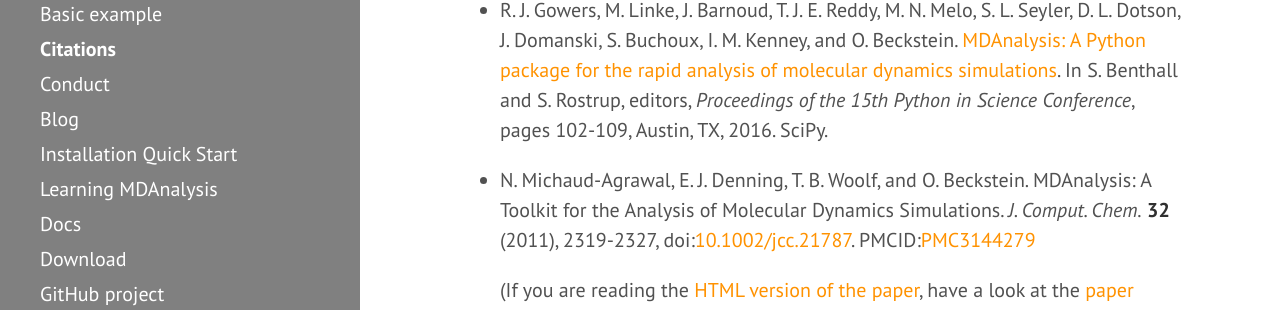
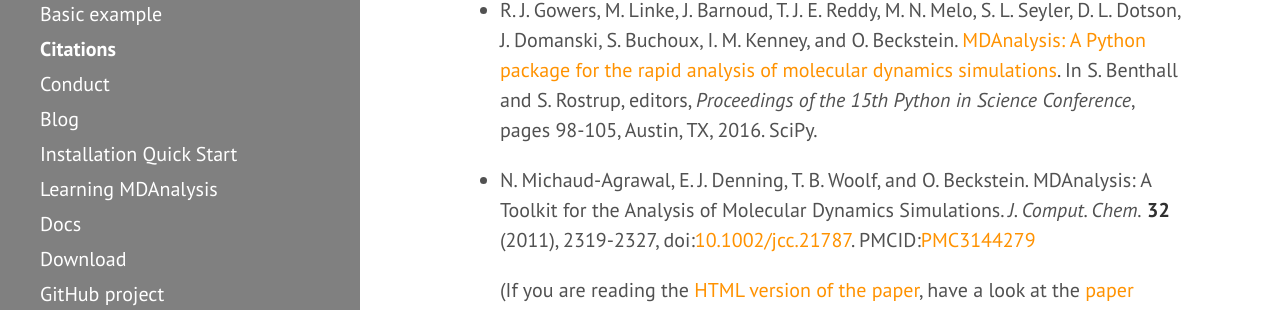
Before and after one commit to MDAnalysis/MDAnalysis.github.io, a Jekyll site: the page built from pages/citations.md, in a window 1280 px wide and 900 px high. Shown: the part 463-773 px from the top of the window. Built offline with Jekyll 4.4.1, drawn with Linux system fonts in a browser that asks for light colours; comment, search, counter and statistics services are not loaded.

Commit message:
update scipy citation page numbers
The page numbers are now taken from the official bibtex entry.

```diff
--- a/pages/citations.md
+++ b/pages/citations.md
@@ -24,7 +24,7 @@ When using MDAnalysis in published work, please cite the following two papers:
    I. M. Kenney, and
    O. Beckstein. [MDAnalysis: A Python package for the rapid analysis of molecular dynamics simulations](http://conference.scipy.org/proceedings/scipy2016/oliver_beckstein.html). In
    S. Benthall and S. Rostrup, editors, *Proceedings of the 15th Python in
-   Science Conference*, pages 102-109, Austin, TX, 2016. SciPy.
+   Science Conference*, pages 98-105, Austin, TX, 2016. SciPy.
 
  * <a name="MichaudAgrawal2011"></a>N. Michaud-Agrawal, E. J. Denning, T. B. Woolf, and
    O. Beckstein. MDAnalysis: A Toolkit for the Analysis of Molecular Dynamics
```
